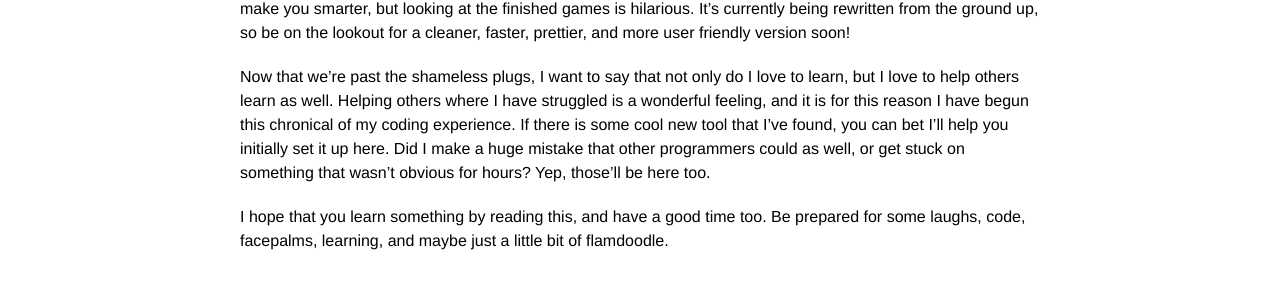
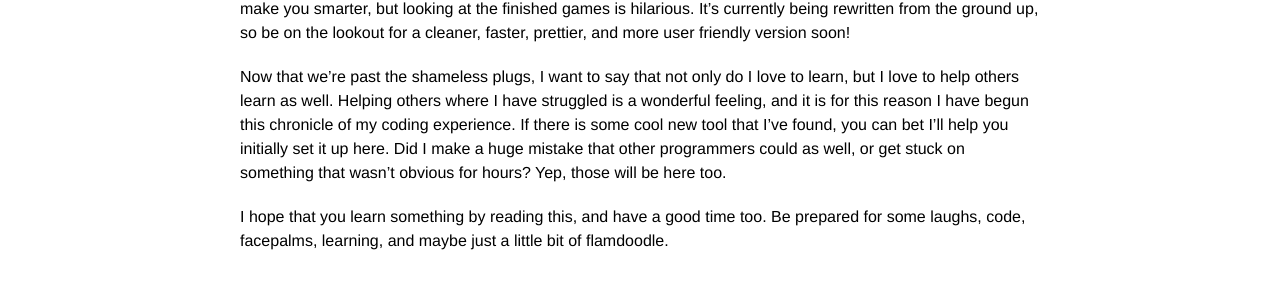
Before and after one commit to Flamdoodle/Flamdoodle.github.io, a Jekyll site: the page built from about.md, in a window 1280 px wide. Shown: the part 481-789 px from the top of the page. Built offline with Jekyll 4.4.1, drawn with Linux system fonts in a browser that asks for light colours.

Commit message:
Perform spell check on every page

```diff
--- a/_posts/2014-06-30-Initial-Commit.markdown
+++ b/_posts/2014-06-30-Initial-Commit.markdown
@@ -3,7 +3,7 @@ layout: post
 title:  "Initial Commit"
 ---
 
-First post, time to start with a clean slate.  This is where I start a new project with a world of possibilities ahead of me.  It's my initial commmit.
+First post, time to start with a clean slate.  This is where I start a new project with a world of possibilities ahead of me.  It's my initial commit.
 
 The purpose of this blog is to remind myself how far I've come, teach others not to make the same mistakes I have, and to open others up to interesting new technologies.
 
--- a/_posts/2014-07-01-transforming-a-blog-with-jekyll.markdown
+++ b/_posts/2014-07-01-transforming-a-blog-with-jekyll.markdown
@@ -23,7 +23,7 @@ Woah!  Look at everything that Jekyll gave you.  The blog has a title.  Links to
 
 <h3>From Jekyll to Doodle, Transformation Complete!</h3>
 
-We have some default Jekyll information in places that we'd rather have our own, so let's change that.  The first place we should look is in the root of our blog, at the `_config.yml` file.  Here is where much of the magic happens that will make this site your own.  What do you want your title to be?  Bam, change it right there.  What email address do you want on the site (if any)?  How about the description of your blog?  It's all right there for you to alter and add to as you want.  Try it out!  If you want to see your changes update in realtime, use `jekyll serve --watch`, this will rebuild your blog every time you save (which is totally awesome and time saving).
+We have some default Jekyll information in places that we'd rather have our own, so let's change that.  The first place we should look is in the root of our blog, at the `_config.yml` file.  Here is where much of the magic happens that will make this site your own.  What do you want your title to be?  Bam, change it right there.  What email address do you want on the site (if any)?  How about the description of your blog?  It's all right there for you to alter and add to as you want.  Try it out!  If you want to see your changes update in real-time, use `jekyll serve --watch`, this will rebuild your blog every time you save (which is totally awesome and time saving).
 
 Now that most of your personalization is complete, let's move on to the important stuff: your posts and content.  Jekyll makes this really easy too.  Check out the `_posts` folder.  You should read that initial post; it gives you lots of important information quickly, and shows you Jekyll conventions.  The quick version: Jekyll post file names should be in YYYY-MM-DD-name-of-post.ext format, where ext is the file type of your choice (I use markdown).  You also have access to awesome syntax highlighting for writing code snippets.
 
--- a/_posts/2014-07-03-javascript-and-turbolinks-are-not-bffs.markdown
+++ b/_posts/2014-07-03-javascript-and-turbolinks-are-not-bffs.markdown
@@ -7,7 +7,7 @@ title:  "JavaScript and Turbolinks Are Not BFFs"
 
 <h3>The Problem</h3>
 
-If any of you are working on projects using Rails 4, you may have noticed your webpages loading much faster than normal.  This is work of Turbolinks, a gem that is included with every `rails new`.  It works by anticipating the other pages within your site that the user could access and preloading them using ajax.  This means that your UX is greatly improved, but has the unintented effect of making your JaveScript wonky.
+If any of you are working on projects using Rails 4, you may have noticed your web pages loading much faster than normal.  This is work of Turbolinks, a gem that is included with every `rails new`.  It works by anticipating the other pages within your site that the user could access and preloading them using ajax.  This means that your UX is greatly improved, but has the unintended effect of making your JaveScript wonky.
 
 You may have already run into this and not realized the issue.  A listener may have stopped working or a continuous process keeps running after you've left the page.  On a recent project I worked on (shoutout to [SmartiPants][smartipants]), this is exactly what happened.
 *Quick summary*:  [SmartiPants][smartipants] is a game based on a mental performance task that makes you smarter, and is almost completely JavaScript.
--- a/_posts/2014-07-08-got-domain-name.markdown
+++ b/_posts/2014-07-08-got-domain-name.markdown
@@ -9,7 +9,7 @@ I'm popular!  Someone looking at my blog was surprised to find that I used [GitH
 
 <h3>It's Easy, I Swear</h3>
 
-For this post, I'm going to assume that you already have a domain name and you just don't know how to set it up.  I also assume that you are using a blog built with Jeckyll.
+For this post, I'm going to assume that you already have a domain name and you just don't know how to set it up.  I also assume that you are using a blog built with Jekyll.
 
 The first step is to add a `CNAME` file to your root directory.  Put your domain name in this file, and nothing else, so it just looks like `your-domain-name.com`.
 
@@ -26,7 +26,7 @@ Finally, go find `CNAME` records.  Find the section that says `ALIAS` and write
 
 And that's it.  Wait a few hours for the internet to learn about the changes you made, and you should have a fancy schmancy blog with your own URL.
 
-If you want to read more about how to set up a custon domain with GitHub Pages, see [this page][pages].
+If you want to read more about how to set up a custom domain with GitHub Pages, see [this page][pages].
 
 [github-pages]:https://pages.github.com/
 [pages]:https://help.github.com/articles/setting-up-a-custom-domain-with-github-pages
--- a/_posts/2014-07-10-travis-ci.markdown
+++ b/_posts/2014-07-10-travis-ci.markdown
@@ -34,7 +34,7 @@ What's going on in here?  I'll break it down as much as I can, but you should no
 
 Going from top to bottom, we start with `language: ruby`.  As you can probably guess, this is where you tell Travis what language you're project is in.  You can use many languages with Travis, but if you don't specify any, it supposedly defaults to Ruby.
 
-Next up we have this `script` thing.  This is followed by a few lines that you might recognize as console commands.  When I was writing up this file at first, I didn't unclude this part and got many errors.  When I looked at why the build failed, I noticed these errors looked familiar.  They looked almost as if I didn't have my test database set up.  By telling Travis to run this `script` whenever it makes a build, I ensured that my test environment was set up correctly.
+Next up we have this `script` thing.  This is followed by a few lines that you might recognize as console commands.  When I was writing up this file at first, I didn't include this part and got many errors.  When I looked at why the build failed, I noticed these errors looked familiar.  They looked almost as if I didn't have my test database set up.  By telling Travis to run this `script` whenever it makes a build, I ensured that my test environment was set up correctly.
 
 `before_script` probably makes a lot more sense now.  This tells Travis to run the commands *before* the other script commands.  Specifically, I told it to create the test database in postgresql and to use the same settings in my database.yml file.
 
--- a/about.md
+++ b/about.md
@@ -15,7 +15,7 @@ Speaking of, have you heard about [SmartiPants][smartipants]?  It's a totally aw
 
 You've heard of that one?  Well then how about "[What's This?][whatsthis]"?  It's an equally awesome - though far more hilarious - game that is based on the popular party game usually called Pictionary Telephone.  This one doesn't make you smarter, but looking at the finished games is hilarious.  It's currently being rewritten from the ground up, so be on the lookout for a cleaner, faster, prettier, and more user friendly version soon!
 
-Now that we're past the shameless plugs, I want to say that not only do I love to learn, but I love to help others learn as well.  Helping others where I have struggled is a wonderful feeling, and it is for this reason I have begun this chronical of my coding experience.  If there is some cool new tool that I've found, you can bet I'll help you initially set it up here.  Did I make a huge mistake that other programmers could as well, or get stuck on something that wasn't obvious for hours?  Yep, those'll be here too.
+Now that we're past the shameless plugs, I want to say that not only do I love to learn, but I love to help others learn as well.  Helping others where I have struggled is a wonderful feeling, and it is for this reason I have begun this chronicle of my coding experience.  If there is some cool new tool that I've found, you can bet I'll help you initially set it up here.  Did I make a huge mistake that other programmers could as well, or get stuck on something that wasn't obvious for hours?  Yep, those will be here too.
 
 I hope that you learn something by reading this, and have a good time too.  Be prepared for some laughs, code, facepalms, learning, and maybe just a little bit of flamdoodle.
 
```
